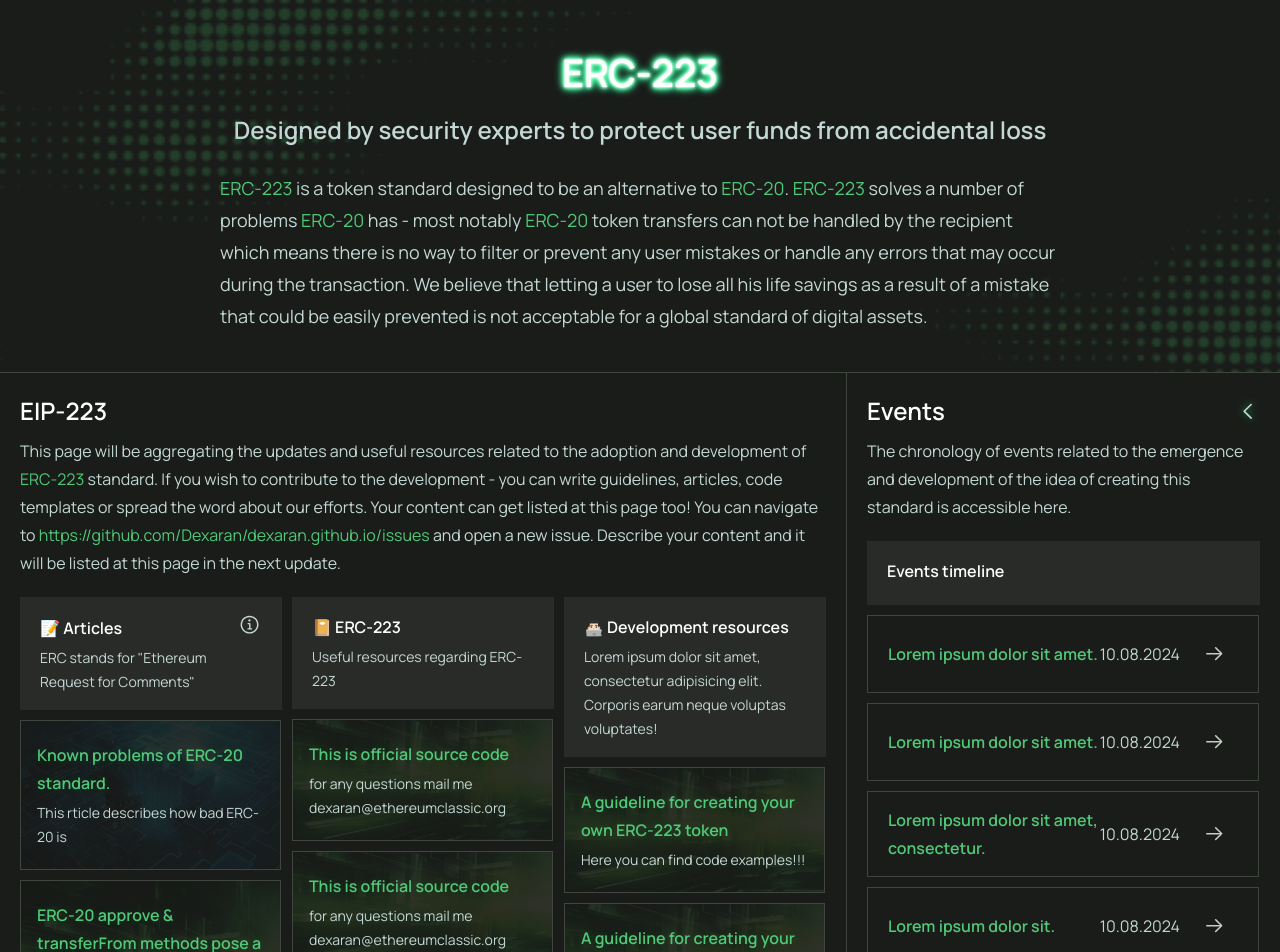
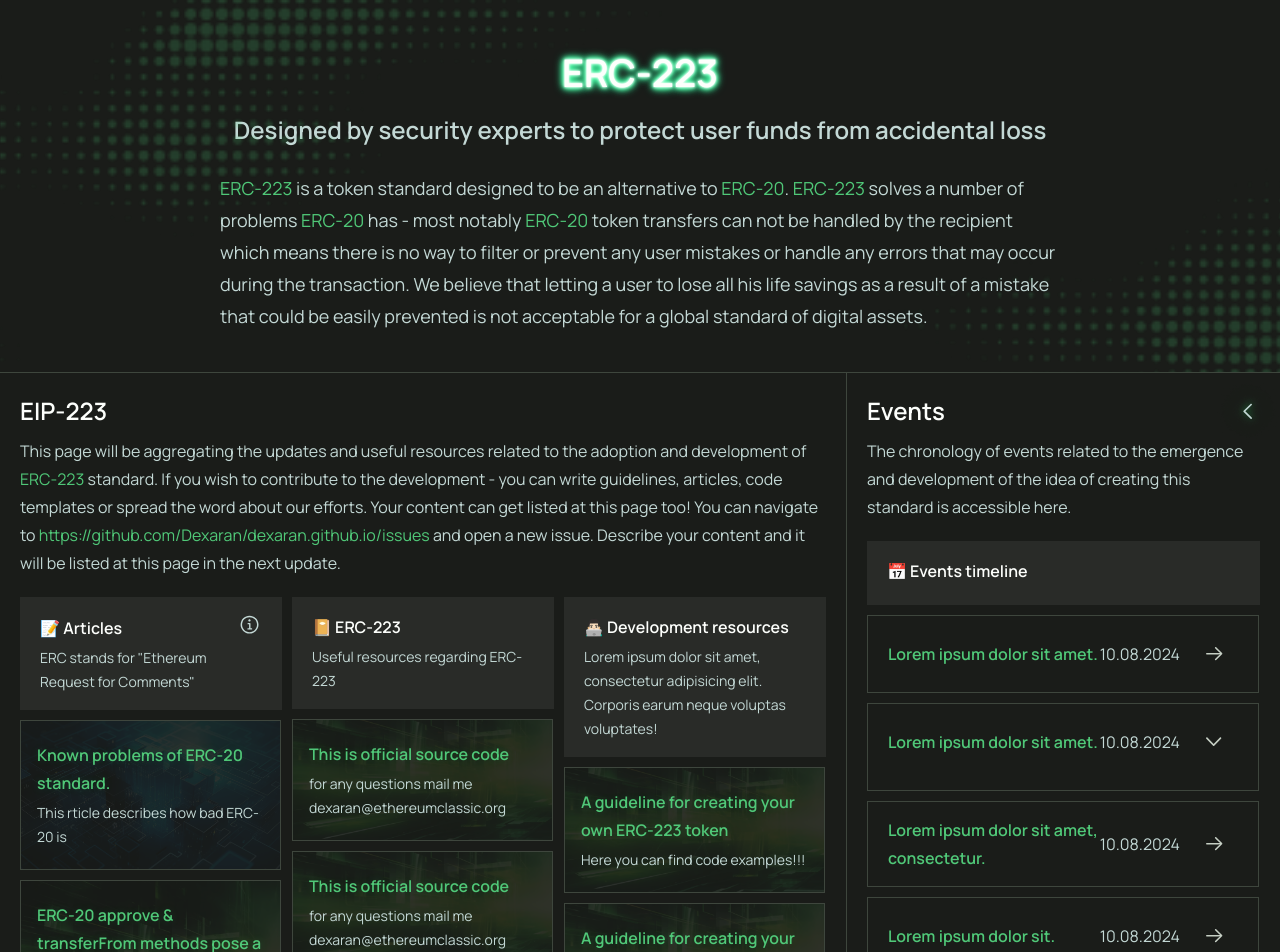
Before and after one commit to Dexaran/dexaran.github.io, a Next.js app in the folder erc223-page-sources/: page / in a window 1280 px wide. Shown: the top 952 px of the page. Built offline with nearby package versions, Linux system fonts and the light colour scheme.

Commit message:
Add Events with multiple links

```diff
--- /dev/null
+++ b/erc223-page-sources/src/components/Collapse/Collapse.module.scss
@@ -0,0 +1,12 @@
+.collapse {
+  overflow: hidden;
+  transition: height 0.2s ease-in-out;
+
+  &.noTransition {
+    transition-duration: 0s;
+  }
+
+  &.overflow {
+   overflow: visible;
+  }
+}
--- /dev/null
+++ b/erc223-page-sources/src/components/Collapse/Collapse.tsx
@@ -0,0 +1,82 @@
+import React, { useEffect, useRef, useState } from "react";
+import styles from "./Collapse.module.scss";
+import clsx from "clsx";
+
+export default function Collapse({ children, open, style }: any) {
+  const [height, setHeight] = useState<number | undefined>(open
+    ? undefined
+    : 0);
+
+  const isOpen = useRef<boolean>(open);
+
+  const [overflow, setOverflow] = useState(false);
+
+  const ref = useRef<HTMLDivElement | null>(null);
+  const isChildrenChangeRef = useRef<boolean>(false);
+
+  useEffect(
+    () => {
+      if (open) {
+        setHeight(ref.current?.getBoundingClientRect().height);
+        setTimeout(
+          () => {
+            setOverflow(true);
+          },
+          200
+        );
+      } else {
+        setOverflow(false);
+        setHeight(0);
+      }
+    },
+    [open]
+  );
+
+  useEffect(
+    () => {
+      isOpen.current = open;
+    },
+    [open]
+  );
+
+  useEffect(
+    () => {
+      if (ref.current) {
+        const ro = new ResizeObserver((entries) => {
+          if (!isOpen.current) {
+            return;
+          }
+
+          isChildrenChangeRef.current = true;
+          for (let entry of entries) {
+            setHeight(entry.contentRect.height);
+          }
+          setTimeout(
+            () => {
+              isChildrenChangeRef.current = false;
+            },
+            200
+          );
+        });
+
+        ro.observe(ref.current);
+
+        return () => {
+          ro.disconnect();
+        };
+      }
+    },
+    [ref]
+  );
+
+  return <div className={
+    clsx(
+      styles.collapse,
+      overflow && styles.overflow,
+      Boolean(isChildrenChangeRef.current) && styles.noTransition
+    )} style={{ height, ...(style || {}) }}>
+    <div ref={ref}>
+      {children}
+    </div>
+  </div>;
+}
--- /dev/null
+++ b/erc223-page-sources/src/components/Collapse/index.ts
@@ -0,0 +1 @@
+export { default } from "./Collapse";
--- a/erc223-page-sources/src/components/RecentEvent/RecentEvent.module.scss
+++ b/erc223-page-sources/src/components/RecentEvent/RecentEvent.module.scss
@@ -27,6 +27,7 @@
 }
 
 .date {
+  color: colors.$text-secondary;
   font-size: 16px;
   line-height: 28px;
 
@@ -40,6 +41,7 @@
   display: flex;
   justify-content: space-between;
   align-items: center;
+  width: 100%
 }
 
 .title {
@@ -62,4 +64,112 @@
   align-items: center;
   justify-content: center;
   color: #C6CFC4;
+  min-width: 48px;
 }
+
+.recentEventMultipleLinks {
+  display: flex;
+  width: 100%;
+  justify-content: space-between;
+  flex-direction: column;
+  gap: 10px;
+  padding: 14px 0px;
+  align-items: center;
+
+  border: 1px solid colors.$border-primary;
+  transition-duration: 0.2s;
+
+  &:hover {
+    cursor: pointer;
+    background-color: #323531;
+    border: 1px solid colors.$palette-green;
+
+    .chevron {
+      color: colors.$palette-green;
+    }
+
+    .title {
+      text-shadow: 0 0 16px rgba(43, 231, 106, 0.80);
+    }
+  }
+}
+.titleConrainer {
+  display: flex;
+  width: 100%;
+  padding: 0px 20px;
+  .chevron {
+    margin-left: 10px;
+  }
+}
+
+.chevron {
+  transition-duration: 0.2s;
+  min-width: 48px;
+  width: 48px;
+  height: 48px;
+  display: flex;
+  align-items: center;
+  justify-content: center;
+  color: #C6CFC4;
+}
+
+.urlArrow {
+  transition-duration: 0.2s;
+  min-width: 48px;
+  width: 48px;
+  height: 48px;
+  display: flex;
+  align-items: center;
+  justify-content: center;
+  color: #C6CFC4;
+}
+
+.open {
+  transform: rotate(-180deg);
+}
+
+.urlTitle {
+  color: colors.$palette-green;
+  font-size: 16px;
+  line-height: 28px;
+  font-weight: 600;
+
+  @include media.for-large-desktop {
+    font-size: 20px;
+    line-height: 34px;
+  }
+}
+
+.urlContainer {
+  display: flex;
+  width: 100%;
+  justify-content: space-between;
+  border-top: 1px solid colors.$border-primary;
+  transition-duration: 0.2s;
+  padding: 6px 0px;
+
+  &:hover {
+    background-color: #323531;
+
+    .urlArrow {
+      color: colors.$palette-green;
+      transform: rotate(-45deg);
+    }
+    .urlTitle {
+      text-shadow: 0 0 16px rgba(43, 231, 106, 0.80);
+    }
+  }
+}
+.urlContainer:first-child {
+  border: 0px;
+}
+
+.urlContainer:last-child {
+  padding-bottom: 0px;
+}
+
+.urlsContainer {
+  width: 100%;
+  border-top: 1px solid colors.$border-primary;
+  padding: 0px 20px;
+}
--- a/erc223-page-sources/src/components/RecentEvent/RecentEvent.tsx
+++ b/erc223-page-sources/src/components/RecentEvent/RecentEvent.tsx
@@ -1,14 +1,54 @@
-import React from "react";
+import React, { useState } from "react";
 import styles from "./RecentEvent.module.scss";
+import Collapse from "../Collapse/Collapse";
 
 interface Props {
-  url: string,
   title: string,
+  url?: string,
+  urls?: {
+    url: string,
+    title: string,
+  }[],
   date: string
 }
 
-export default function RecentEvent({url, title, date}: Props) {
-  return <a target="_blank" className={styles.recentEvent} href={url}>
+export default function RecentEvent({ url, urls, title, date }: Props) {
+  const [isOpen, setIsOpen] = useState(false);
+  if (urls?.length) {
+    return (
+      <>
+        <div className={styles.recentEventMultipleLinks} onClick={ ()=>setIsOpen(!isOpen)}>
+          <div className={styles.titleConrainer}>
+            <span className={styles.text}>
+              <span className={styles.title}>{title}</span>
+              <span className={styles.date}>{date}</span>
+            </span>
+            <span className={`${styles.chevron} ${isOpen ? styles.open : ""}`}>
+              <svg width="24" height="24" viewBox="0 0 24 24" fill="none" xmlns="http://www.w3.org/2000/svg">
+                <path d="M11.6641 15.9521C11.8838 15.9521 12.0771 15.8643 12.2441 15.6973L19.0557 8.73633C19.2139 8.57812 19.293 8.38477 19.293 8.15625C19.293 7.70801 18.9502 7.35645 18.4932 7.35645C18.2646 7.35645 18.0713 7.44434 17.9219 7.58496L11.6641 13.9834L5.40625 7.58496C5.25684 7.44434 5.05469 7.35645 4.83496 7.35645C4.37793 7.35645 4.03516 7.70801 4.03516 8.15625C4.03516 8.38477 4.11426 8.57812 4.26367 8.73633L11.084 15.6973C11.2422 15.8643 11.4443 15.9521 11.6641 15.9521Z" fill="currentColor"/>
+              </svg>
+            </span>
+          </div>
+          <Collapse open={isOpen} style={{width:"100%"}}>
+            <div className={styles.urlsContainer}>
+              {urls.map(({ title, url }) => (
+                <a target="_blank"  key={url} className={styles.urlContainer} href={url} onClick={(event) => event.stopPropagation()}>
+                  <span className={styles.urlTitle}>{title}</span>
+                  <span className={styles.urlArrow}>
+                    <svg width="24" height="24" viewBox="0 0 24 24" fill="none" xmlns="http://www.w3.org/2000/svg">
+                      <path d="M20.3213 11.6621C20.3213 11.8818 20.2334 12.084 20.0576 12.251L14.2129 18.0781C14.0371 18.2451 13.8525 18.3242 13.6416 18.3242C13.2109 18.3242 12.877 18.0078 12.877 17.5684C12.877 17.3574 12.9473 17.1465 13.0879 17.0146L15.0566 15.0107L18.0186 12.3125L15.8916 12.4443H4.77344C4.31641 12.4443 4 12.1191 4 11.6621C4 11.2051 4.31641 10.8799 4.77344 10.8799H15.8916L18.0098 11.0117L15.0566 8.31348L13.0879 6.30957C12.9473 6.16895 12.877 5.9668 12.877 5.75586C12.877 5.31641 13.2109 5 13.6416 5C13.8525 5 14.0371 5.07031 14.2305 5.26367L20.0576 11.0732C20.2334 11.2402 20.3213 11.4424 20.3213 11.6621Z" fill="currentColor"/>
+                    </svg>
+                  </span>
+                </a>
+              ))}
+            </div>
+          </Collapse>
+        </div>
+      </>
+    )
+  }
+  return (
+    <a target="_blank" className={styles.recentEvent} href={url}>
       <span className={styles.text}>
         <span className={styles.title}>{title}</span>
         <span className={styles.date}>{date}</span>
@@ -19,5 +59,6 @@ export default function RecentEvent({url, title, date}: Props) {
           <path d="M20.3213 11.6621C20.3213 11.8818 20.2334 12.084 20.0576 12.251L14.2129 18.0781C14.0371 18.2451 13.8525 18.3242 13.6416 18.3242C13.2109 18.3242 12.877 18.0078 12.877 17.5684C12.877 17.3574 12.9473 17.1465 13.0879 17.0146L15.0566 15.0107L18.0186 12.3125L15.8916 12.4443H4.77344C4.31641 12.4443 4 12.1191 4 11.6621C4 11.2051 4.31641 10.8799 4.77344 10.8799H15.8916L18.0098 11.0117L15.0566 8.31348L13.0879 6.30957C12.9473 6.16895 12.877 5.9668 12.877 5.75586C12.877 5.31641 13.2109 5 13.6416 5C13.8525 5 14.0371 5.07031 14.2305 5.26367L20.0576 11.0732C20.2334 11.2402 20.3213 11.4424 20.3213 11.6621Z" fill="currentColor"/>
         </svg>
       </span>
-  </a>
+    </a>
+  )
 }
--- a/erc223-page-sources/src/constants/events.ts
+++ b/erc223-page-sources/src/constants/events.ts
@@ -8,7 +8,20 @@ export const events: IRecentEvent[] = [
   },
   {
     title: "Lorem ipsum dolor sit amet.",
-    url: "#",
+    urls: [
+      {
+        title: 'ERC-223: our mission is to make Ethereum tokens secure',
+        url: '#'
+      },
+      {
+        title: 'ERC-223 is added to token standards',
+        url: '#'
+      },
+      {
+        title: 'Security concerns regarding the Ethereum token standard ERC-20',
+        url: '#'
+      },
+    ],
     date: "10.08.2024"
   },
   {
--- a/erc223-page-sources/src/pages/index.tsx
+++ b/erc223-page-sources/src/pages/index.tsx
@@ -138,9 +138,9 @@ export default function Home() {
               handleClick={() => setActiveTab(1)}
             />
             <div className={styles.eventsTabContent}>
-              <Column title="Events timeline">
-                {events.map(({url, title, date}) => {
-                  return <RecentEvent key={title} url={url} title={title} date={date} />
+              <Column title="📅 Events timeline">
+                {events.map(({url, urls, title, date}) => {
+                  return <RecentEvent key={title} url={url} urls={urls} title={title} date={date} />
                 })}
               </Column>
             </div>
--- a/erc223-page-sources/src/types/index.ts
+++ b/erc223-page-sources/src/types/index.ts
@@ -7,7 +7,11 @@ export type IArticle = {
 
 export type IRecentEvent = {
   title: string,
-  url: string,
+  url?: string,
+  urls?: {
+    title: string,
+    url: string,
+  }[],
   date: string
 }
 
```
